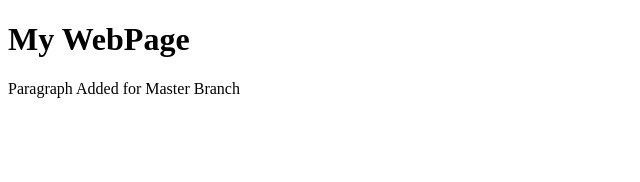
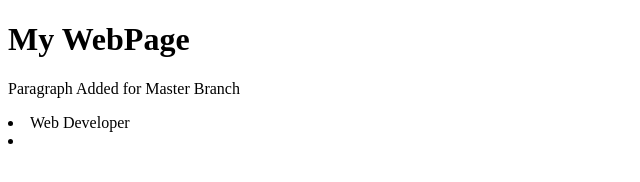
Before and after one commit to nfarhatabassum/mergedemo, a plain HTML site: page index.html in a window 1280 px wide. Shown: the whole page, without its empty margins (0-640 px from the left). Drawn offline with Linux system fonts and the light colour scheme.

Commit message:
Added +P

```diff
--- a/index.html
+++ b/index.html
@@ -8,6 +8,6 @@
 <body>
     <h1>My WebPage</h1>
     <p>Paragraph Added for Master Branch</p>
-
+    <li>Web Developer<li>
 </body>
 </html>
```
